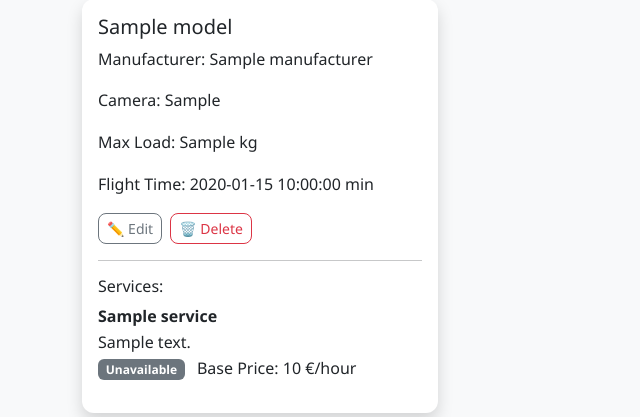
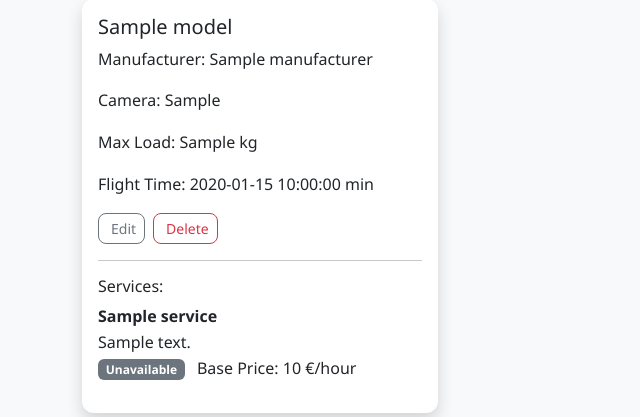
Before and after one commit to danivazquez1/anydrone, a Flask app: template templates/all_drones.html in a window 1280 px wide. Shown: the part 184-601 px from the top of the page, without its empty margins (0-640 px from the left). Run offline with Flask 2, Linux system fonts and the light colour scheme; the visitor is signed in with stand-in values (Sample User, id 1); the template is opened without the code that fills it: most values are stand-ins (such as "Sample title", 1, 10 or a date in 2020); parts of the project's set-up code (start-up, migrations or seed data) failed here and were passed over.

Commit message:
edit buttons

```diff
--- a/templates/all_drones.html
+++ b/templates/all_drones.html
@@ -14,17 +14,17 @@
                     <p class="card-text">Max Load: {{ drone["max_load"] }} kg</p>
                     <p class="card-text">Flight Time: {{ drone["flight_time"] }} min</p>
                     {% if drone.owner_id == session['user_id'] %}
-                        <div class="mt-2 d-flex gap-2">
-                            <!-- Edit Button -->
+                        <div class="mt-3 d-flex gap-2 flex-wrap">
+                            <!-- Edit Drone -->
                             <a href="{{ url_for('edit_drone', drone_id=drone_id) }}" class="btn btn-sm btn-outline-secondary">
-                                ✏️ Edit
+                                <i class="bi bi-pencil-square me-1"></i> Edit
                             </a>
 
-                            <!-- Delete Button -->
+                            <!-- Delete Drone -->
                             <form action="{{ url_for('delete_drone', drone_id=drone_id) }}" method="POST"
                                 onsubmit="return confirm('Are you sure you want to delete this drone?');">
                                 <button type="submit" class="btn btn-sm btn-outline-danger">
-                                    🗑️ Delete
+                                    <i class="bi bi-trash me-1"></i> Delete
                                 </button>
                             </form>
                         </div>
@@ -48,8 +48,8 @@
                                     {% if service["is_available"] %}
                                         <div class="mt-2">
                                             <a href="{{ url_for('contract_service', service_id=service['service_id']) }}"
-                                               class="btn btn-outline-success btn-sm">
-                                                Contract
+                                            class="btn btn-sm btn-outline-success">
+                                                <i class="bi bi-bag-check me-1"></i> Contract
                                             </a>
                                         </div>
                                     {% endif %}
```
